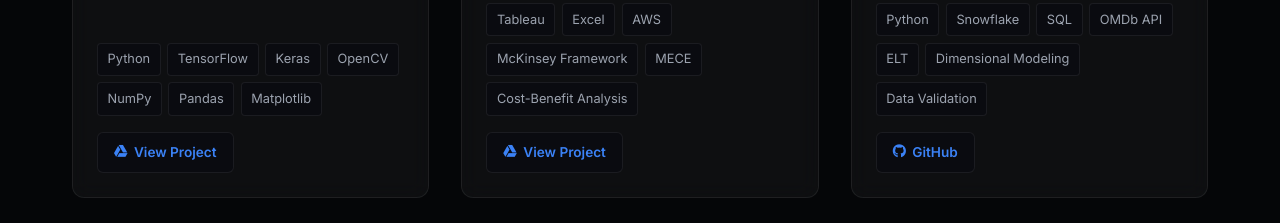
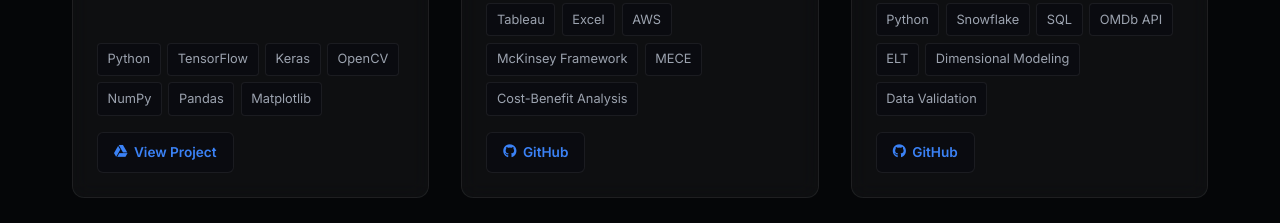
Before and after one commit to harshvardhan-sekar/harshvardhan-sekar-portfolio, a Next.js app: page / in a window 1280 px wide. Shown: the part 3960-4183 px from the top of the page. Built offline with nearby package versions, Linux system fonts and the light colour scheme.

Commit message:
update Brisbane Olympics project link to GitHub repo

```diff
--- a/data/projects.js
+++ b/data/projects.js
@@ -58,7 +58,7 @@
     description: "Developed a consulting-grade strategy using McKinsey's 7-Step framework to integrate AI technologies — including Digital Twins, Predictive Analytics, and Smart City Systems — to enhance sustainability, reduce costs (~A$300M), and lower carbon emissions (~8,000 tons CO₂e) for the Brisbane 2032 Olympic Games. Combined cost-benefit modeling, vendor benchmarking, and an implementation roadmap aligned with IOC sustainability targets, delivering a phased rollout strategy for AI-powered venue optimization, energy management, and operational efficiency.",
     category: "consulting",
     technologies: ["Tableau", "Excel", "AWS", "McKinsey Framework", "MECE", "Cost-Benefit Analysis"],
-    github: "https://drive.google.com/drive/folders/1IoTwDxXTz8fOlEsRLbZvAmglmRFSCt00",
+    github: "https://github.com/harshvardhan-sekar/ai-smart-infrastructure-brisbane-olympics",
     demo: "#",
     image: "fas fa-trophy",
     imageUrl: "/images/projects/brisbane-2032.png",
```
